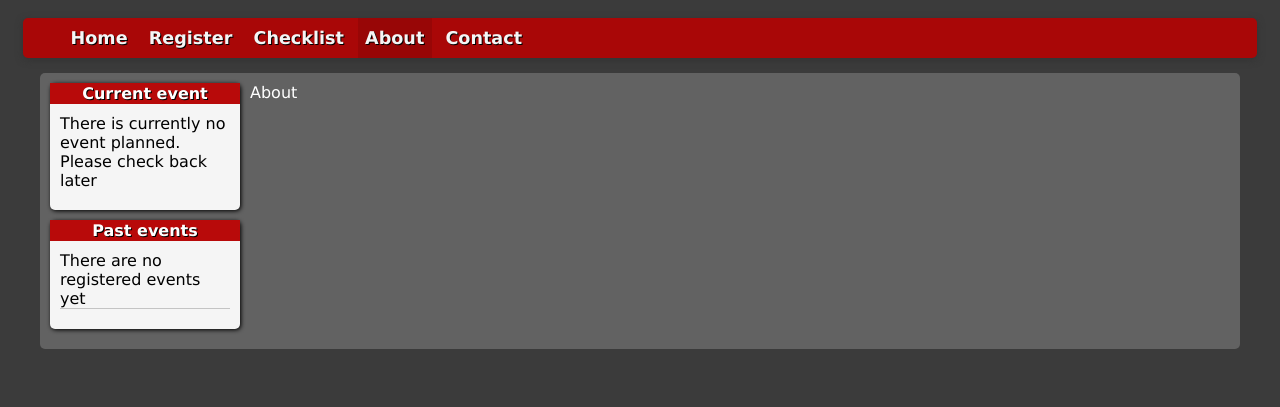
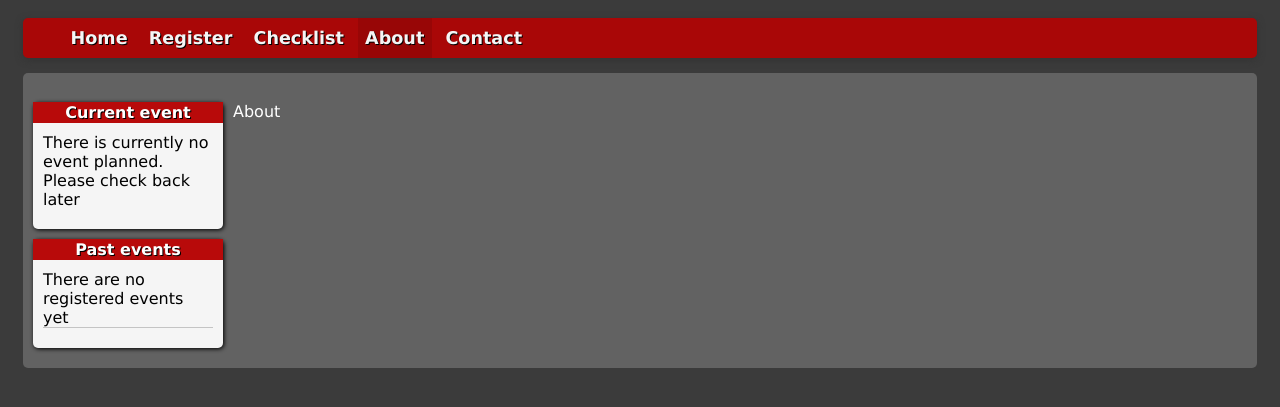
Before and after one commit to XeryusTC/lanciesite, a Django app: template pubsite/templates/pubsite/about.html in a window 1280 px wide. Shown: the part 108-515 px from the top of the page. Run offline with Django 3.2, Linux system fonts and the light colour scheme; the template is opened without the code that fills it, so the values that code supplies are empty.

Commit message:
The layout went tits up with long lines of text. Fix that

```diff
--- a/static/lanciesite/style.css
+++ b/static/lanciesite/style.css
@@ -13,8 +13,10 @@ body {
     background: rgba(255, 255, 255, 0.2);
     border-radius: 5px;
     margin: 0 auto;
-    max-width: 1200px;
-    min-width: 750px;
+    max-width: 1570px;
+    min-width: 650px;
+    padding-left: 210px;
+    padding-right: 140px;
 }
 
 .clearfloat:after {
@@ -40,6 +42,12 @@ a:hover {
     text-decoration: underline;
 }
 
+h1 {
+    font-size: 150%;
+    font-weight: bold;
+    text-shadow: 1px 1px 1px #000;
+}
+
 /******************/
 /*     CONTENT    */
 /******************/
@@ -47,6 +55,7 @@ a:hover {
 #content {
     position: relative;
     padding: 10px 0;
+    width: 100%;
 }
 
 /******************/
@@ -105,8 +114,11 @@ a:hover {
 /******************/
 
 .sidemenu {
+    margin-left: -100%;
     width: 190px;
     padding: 10px;
+    right: 210px;
+    position: relative;
 }
 
 .sidemenu div.menuitem {
--- a/templates/lanciesite/base.html
+++ b/templates/lanciesite/base.html
@@ -18,6 +18,7 @@
 <div id="navbar">{% block navbar %}{% endblock navbar %}</div>
 
 <div id="container" class="clearfloat">&nbsp;{%block container %}
+    <div id="content" class="column">{% block content %}You shouldn't see this text{% endblock content %}</div>
     <div id="leftmenu" class="column sidemenu">
         {%block leftmenu %}
         <div class="menuitem">
@@ -30,7 +31,6 @@
         </div>
         {% endblock leftmenu %}
     </div>
-    <div id="content" class="column">{% block content %}You shouldn't see this text{% endblock content %}</div>
 {%endblock container %}</div>
 
 <div id="footer">{% block footer %}{% endblock footer %}</div>
```
